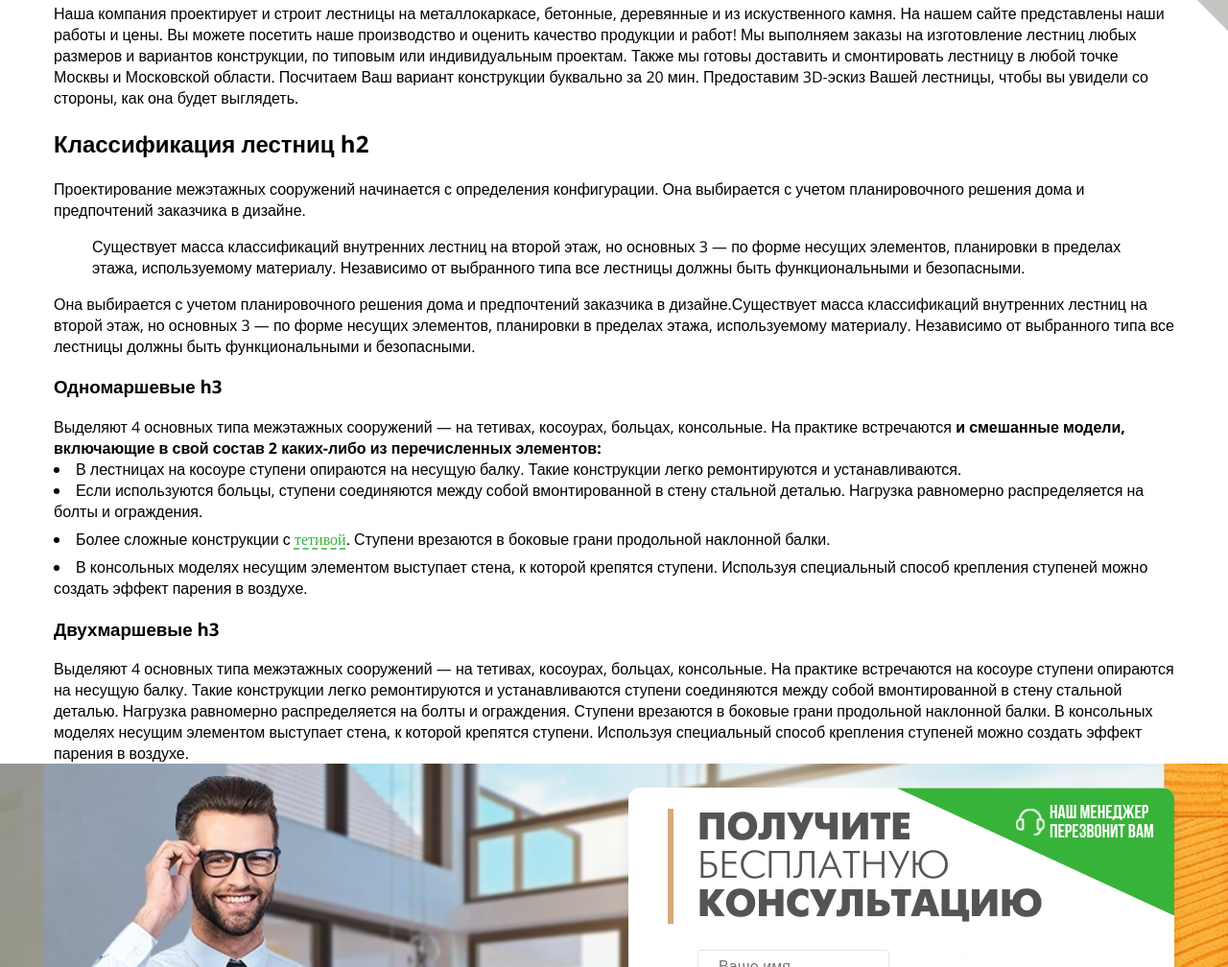
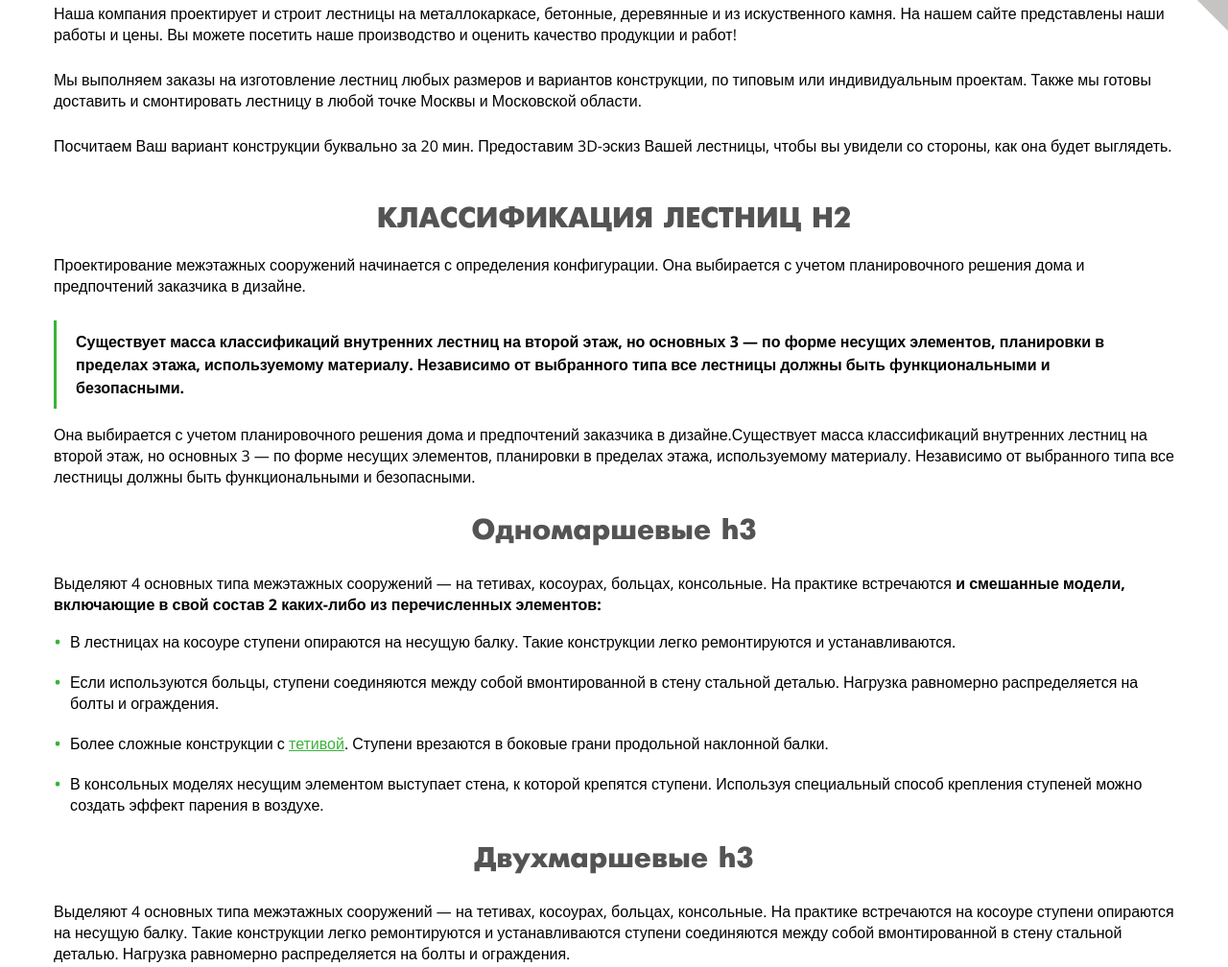
Before and after one commit to rocketrussia/stairs, a website: page src/article.html in a window 1280 px wide. Shown: the part 749-1757 px from the top of the page at 96% size. Drawn offline with nearby package versions, Linux system fonts and the light colour scheme.

Commit message:
[master] add imgaes to article

```diff
--- a/src/article.html
+++ b/src/article.html
@@ -321,8 +321,8 @@ c-0.021-0.689,0.764-1.518,1.769-1.518h16.748c1.006,0,1.154,1.062,1.154,2.101V344
             </div>
         </div>
         <div class="container">
-            <h1><span>Оптимальный</span> вариант для дома</h1>
             <div class="article">
+                <h1><span>Оптимальный</span> вариант для дома</h1>
                 <div class="article__list-label">Содержание</div>
                 <div class="article__list">
                     <ol>
@@ -339,45 +339,44 @@ c-0.021-0.689,0.764-1.518,1.769-1.518h16.748c1.006,0,1.154,1.062,1.154,2.101V344
                         <li><a href="#">Классификация по материалу</a></li>
                     </ol>
                 </div>
-            <div>
-                Наша компания проектирует и строит лестницы на металлокаркасе, бетонные, деревянные и из искуственного камня. На нашем сайте представлены наши работы и цены. Вы можете посетить наше производство и оценить качество продукции и работ!
 
-                Мы выполняем заказы на изготовление лестниц любых размеров и вариантов конструкции, по типовым или индивидуальным проектам. Также мы готовы доставить и смонтировать лестницу в любой точке Москвы и Московской области.
+                <p>Наша компания проектирует и строит лестницы на металлокаркасе, бетонные, деревянные и из искуственного камня. На нашем сайте представлены наши работы и цены. Вы можете посетить наше производство и оценить качество продукции и работ!</p>
 
-                Посчитаем Ваш вариант конструкции буквально за 20 мин. Предоставим 3D-эскиз Вашей лестницы, чтобы вы увидели со стороны, как она будет выглядеть.
-            </div>
-            <h2>
-                Классификация лестниц h2
-            </h2>
-            <div>
-                Проектирование межэтажных сооружений начинается с определения конфигурации. Она выбирается с учетом планировочного решения дома и предпочтений заказчика в дизайне.
+                <p>Мы выполняем заказы на изготовление лестниц любых размеров и вариантов конструкции, по типовым или индивидуальным проектам. Также мы готовы доставить и смонтировать лестницу в любой точке Москвы и Московской области.</p>
+
+                <p>Посчитаем Ваш вариант конструкции буквально за 20 мин. Предоставим 3D-эскиз Вашей лестницы, чтобы вы увидели со стороны, как она будет выглядеть.</p>
+
+            <h2>Классификация лестниц h2</h2>
+                <p>Проектирование межэтажных сооружений начинается с определения конфигурации. Она выбирается с учетом планировочного решения дома и предпочтений заказчика в дизайне.</p>
 
                 <blockquote>Существует масса классификаций внутренних лестниц на второй этаж, но основных 3 — по форме несущих элементов, планировки в пределах этажа, используемому материалу. Независимо от выбранного типа все лестницы должны быть функциональными и безопасными.</blockquote>
 
-                Она выбирается с учетом планировочного решения дома и предпочтений заказчика в дизайне.Существует масса классификаций внутренних лестниц на второй этаж, но основных 3 — по форме несущих элементов, планировки в пределах этажа, используемому материалу. Независимо от выбранного типа все лестницы должны быть функциональными и безопасными.
-            </div>
+                <p>Она выбирается с учетом планировочного решения дома и предпочтений заказчика в дизайне.Существует масса классификаций внутренних лестниц на второй этаж, но основных 3 — по форме несущих элементов, планировки в пределах этажа, используемому материалу. Независимо от выбранного типа все лестницы должны быть функциональными и безопасными.</p>
             <h3>
                 Одномаршевые h3
             </h3>
-            <div>
                 Выделяют 4 основных типа межэтажных сооружений — на тетивах, косоурах, больцах, консольные. На практике встречаются <b>и смешанные модели, включающие в свой состав 2 каких-либо из перечисленных элементов:</b>
+                <ul>
+                    <li>В лестницах на косоуре ступени опираются на несущую балку. Такие конструкции легко ремонтируются и устанавливаются.</li>
 
-                <li>В лестницах на косоуре ступени опираются на несущую балку. Такие конструкции легко ремонтируются и устанавливаются.</li>
+                    <li>Если используются больцы, ступени соединяются между собой вмонтированной в стену стальной деталью. Нагрузка равномерно распределяется на болты и ограждения.</li>
 
-                <li>Если используются больцы, ступени соединяются между собой вмонтированной в стену стальной деталью. Нагрузка равномерно распределяется на болты и ограждения.</li>
+                    <li>Более сложные конструкции с <a href="#">тетивой</a>. Ступени врезаются в боковые грани продольной наклонной балки.</li>
 
-                <li>Более сложные конструкции с <a href="#">тетивой</a>. Ступени врезаются в боковые грани продольной наклонной балки.</li>
-
-                <li>В консольных моделях несущим элементом выступает стена, к которой крепятся ступени. Используя специальный способ крепления ступеней можно создать эффект парения в воздухе.</li>
-            </div>
+                    <li>В консольных моделях несущим элементом выступает стена, к которой крепятся ступени. Используя специальный способ крепления ступеней можно создать эффект парения в воздухе.</li>
+                </ul>
             <h3>
                 Двухмаршевые h3
             </h3>
-            <div>
-                Выделяют 4 основных типа межэтажных сооружений — на тетивах, косоурах, больцах, консольные. На практике встречаются на косоуре ступени опираются на несущую балку. Такие конструкции легко ремонтируются и устанавливаются ступени соединяются между собой вмонтированной в стену стальной деталью. Нагрузка равномерно распределяется на болты и ограждения.
 
-                Ступени врезаются в боковые грани продольной наклонной балки. В консольных моделях несущим элементом выступает стена, к которой крепятся ступени. Используя специальный способ крепления ступеней можно создать эффект парения в воздухе.
-            </div>
+            <p>Выделяют 4 основных типа межэтажных сооружений — на тетивах, косоурах, больцах, консольные. На практике встречаются на косоуре ступени опираются на несущую балку. Такие конструкции легко ремонтируются и устанавливаются ступени соединяются между собой вмонтированной в стену стальной деталью. Нагрузка равномерно распределяется на болты и ограждения.</p>
+
+            <p>Ступени врезаются в боковые грани продольной наклонной балки. В консольных моделях несущим элементом выступает стена, к которой крепятся ступени. Используя специальный способ крепления ступеней можно создать эффект парения в воздухе.</p>
+            <img src="../img/post1.png">
+                <img src="../img/post2.png">
+            <p>Выделяют 4 основных типа межэтажных сооружений — на тетивах, косоурах, больцах, консольные. На практике встречаются на косоуре ступени опираются на несущую балку. Такие конструкции легко ремонтируются и устанавливаются ступени соединяются между собой вмонтированной в стену стальной деталью. Нагрузка равномерно распределяется на болты и ограждения.</p>
+
+            <p>Ступени врезаются в боковые грани продольной наклонной балки. В консольных моделях несущим элементом выступает стена, к которой крепятся ступени. Используя специальный способ крепления ступеней можно создать эффект парения в воздухе.</p>
             </div>
         </div>
     </section>
--- a/src/scss/main.scss
+++ b/src/scss/main.scss
@@ -1800,6 +1800,58 @@ body {
 }
 
 .article {
+    margin-bottom: 50px;
+    p {
+        margin-bottom: 25px;
+    }
+
+    a {
+        color: #38b33a;
+    }
+
+    img {
+        border-radius: 4px;
+        margin-right: 30px;
+
+        :last-child {
+            margin-right: 0;
+        }
+    }
+
+    h2 {
+        width: 491px;
+        height: 27px;
+        color: #545454;
+        font-family: Futuris;
+        font-size: 30px;
+        font-weight: 700;
+        line-height: 30px;
+        text-transform: uppercase;
+        text-align: center;
+        width: 100%;
+        margin-top: 50px;
+    }
+
+    h3 {
+        width: 296px;
+        height: 29px;
+        color: #545454;
+        font-family: Futuris;
+        font-size: 30px;
+        font-weight: 700;
+        line-height: 30px;
+        text-align: center;
+        width: 100%;
+    }
+
+    blockquote {
+        margin: 15px 0 15px 0;
+        border-left: 3px solid #38b33a;
+        padding: 10px 20px 10px 20px;
+        font-weight: bold;
+        line-height: 24px;
+    }
+
     // list-style
     ol {
         list-style-type: none;
@@ -1833,7 +1885,6 @@ body {
         li {
             color: #38b33a;
         }
-    }
 
         a   {
             color: #38b33a;
@@ -1845,6 +1896,27 @@ body {
             text-decoration: underline;
             text-decoration-style: dashed;
             text-underline-position: under;
+        }
+    }
+
+    ul {
+        list-style: none;
+        margin: 0;
+        padding:  17px 17px 0 17px;
+
+        li::before {
+            content: "\2022";
+            color: #38b33a;
+            font-weight: bold;
+            display: inline-block;
+            width: 1em;
+            margin-left: -1em
+        }
+
+        li {
+            margin-bottom: 20px;
+        }
+
     }
 
     &__list-label {
@@ -1868,7 +1940,6 @@ body {
         padding: 20px 70px 20px 70px;
         margin-bottom: 30px;
     }
-
 
 }
 
```
Also changed, not shown: src/css/styles.min.css, src/img/post1.png (added), src/img/post2.png (added). Lines whose indentation alone changed are shown as unchanged.
